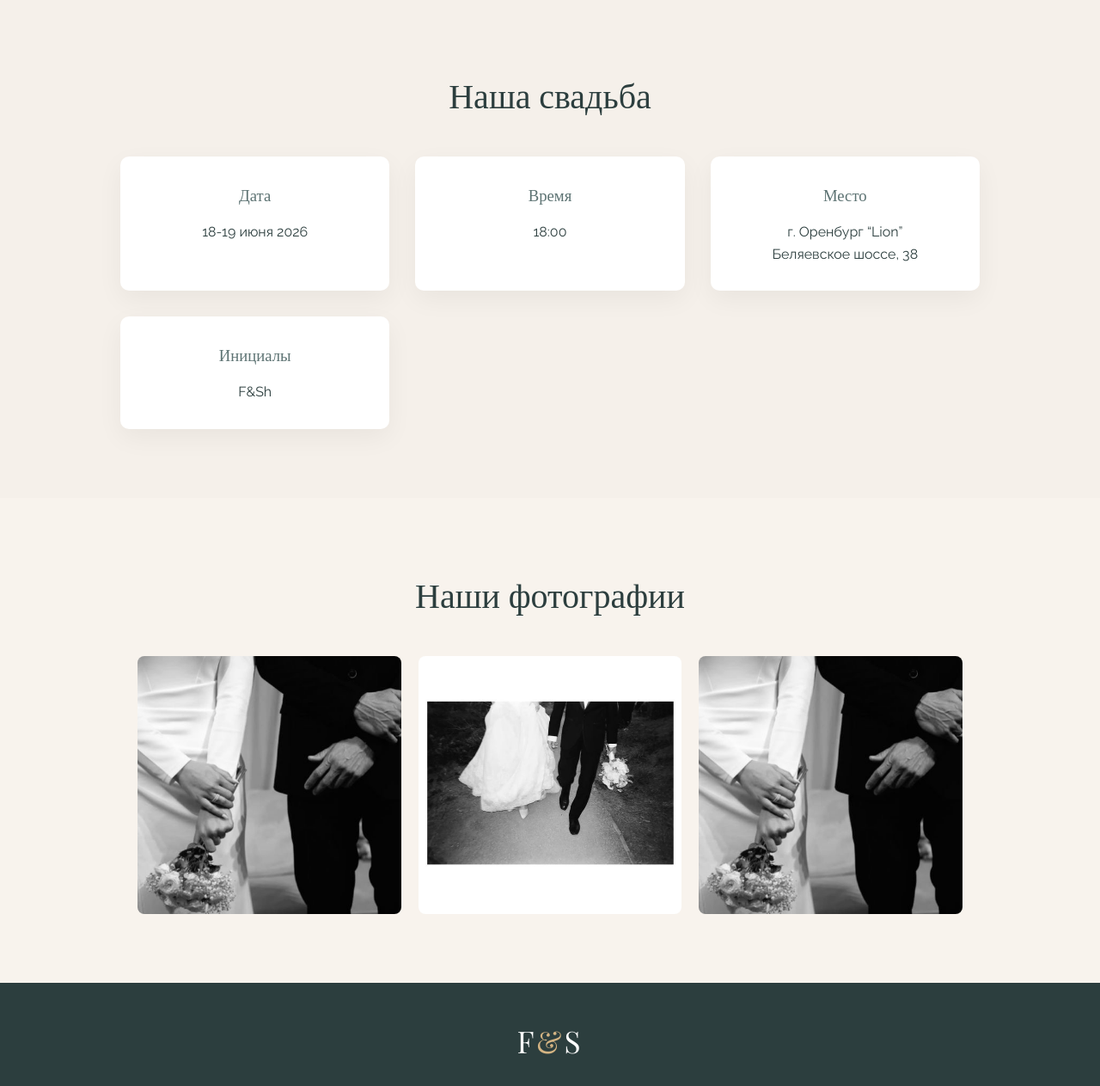
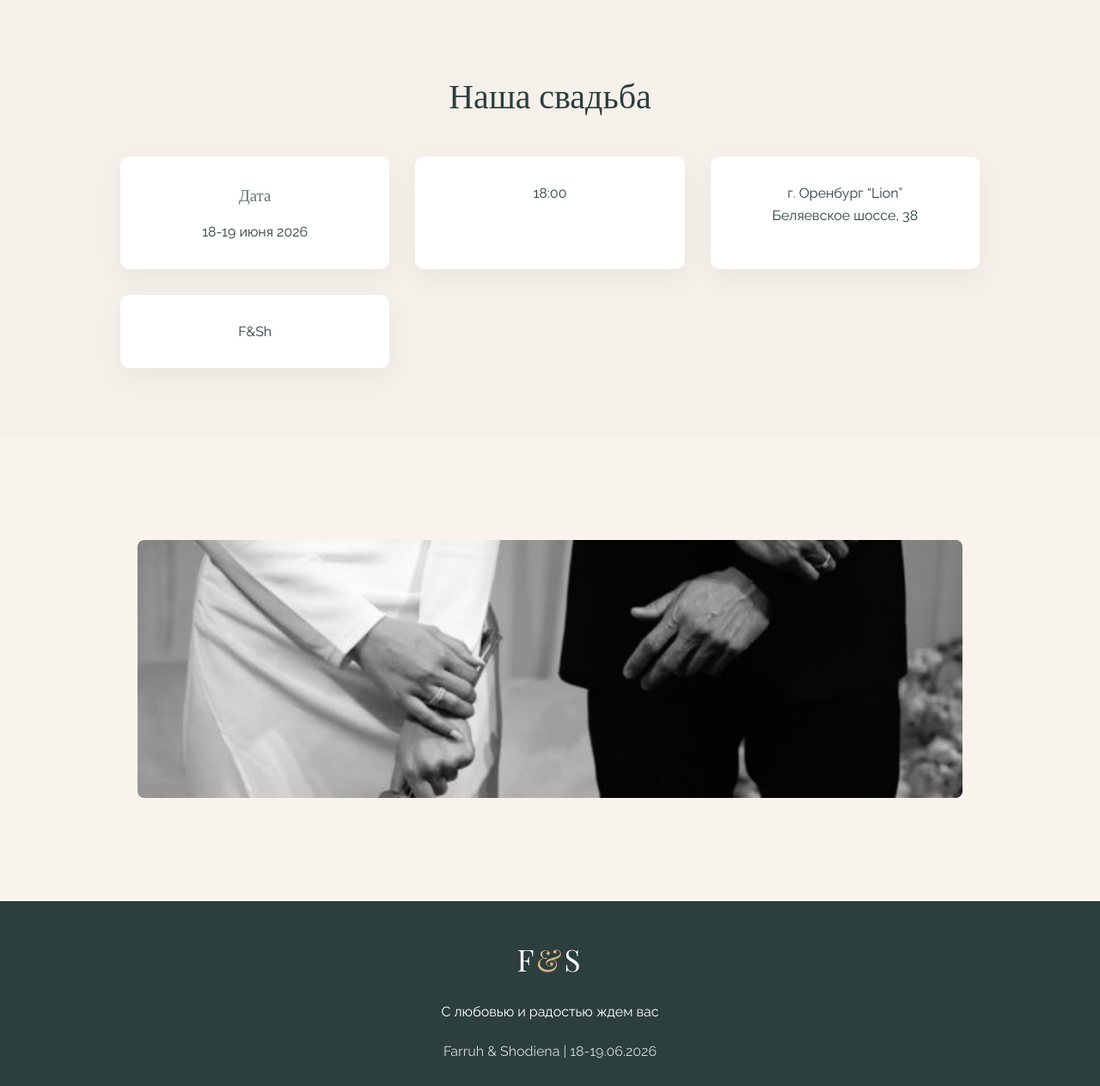
Before and after one commit to shadibarotova-art/farruh-shodiyona-, a plain HTML site: page index.html in a window 1280 px wide. Shown: the part 802-2065 px from the top of the page at 86% size. Drawn offline with nearby package versions, Linux system fonts and the light colour scheme.

Commit message:
Update index.html

```diff
--- a/index.html
+++ b/index.html
@@ -121,17 +121,14 @@
                     <h3>Дата</h3>
                     <p>18-19 июня 2026</p>
                 </div>
-                <div class="detail-card">
-                    <h3>Время</h3>
+                <div class="detail-card"
                     <p>18:00</p>
                 </div>
                 <div class="detail-card">
-                    <h3>Место</h3>
                     <p>г. Оренбург “Lion”</p>
                     <p>Беляевское шоссе, 38</p>
                 </div>
                 <div class="detail-card">
-                    <h3>Инициалы</h3>
                     <p>F&Sh</p>
                 </div>
             </div>
@@ -139,20 +136,11 @@
     </section>
 
     <section class="container">
-        <h2 style="text-align:center; margin-bottom:40px; font-size:2.5rem;">Наши фотографии</h2>
+        <h2 style="text-align:center; margin-bottom:40px; font-size:2.5rem</h2>
         <div class="gallery-grid">
             <div class="photo">
                 <img src="IMG_1060.jpeg" alt="Farruh & Shodiena">
                 <div class="initials-overlay">F&Sh</div>
-            </div>
-            <div class="photo">
-                <img src="IMG_1059.jpeg" alt="Farruh & Shodiena">
-                <div class="initials-overlay">F&Sh</div>
-            </div>
-            <div class="photo">
-                <img src="IMG_1060.jpeg" alt="Farruh & Shodiena">
-                <div class="initials-overlay">F&Sh</div>
-            </div>
         </div>
     </section>
 
```
